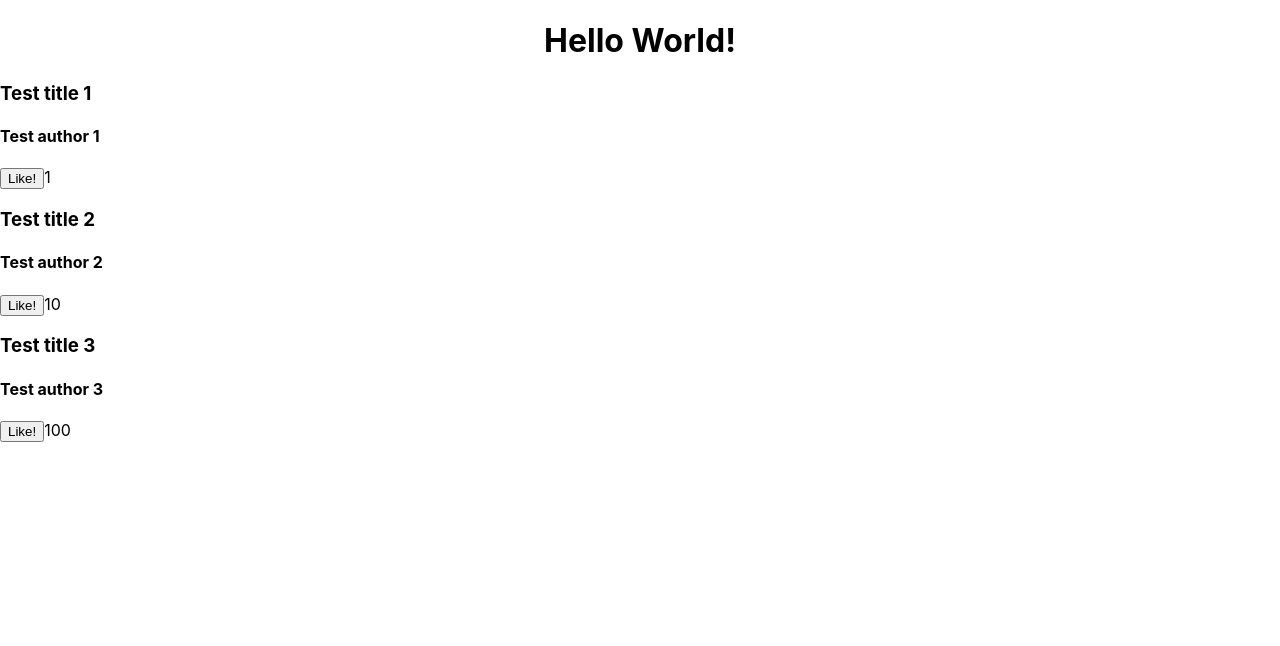
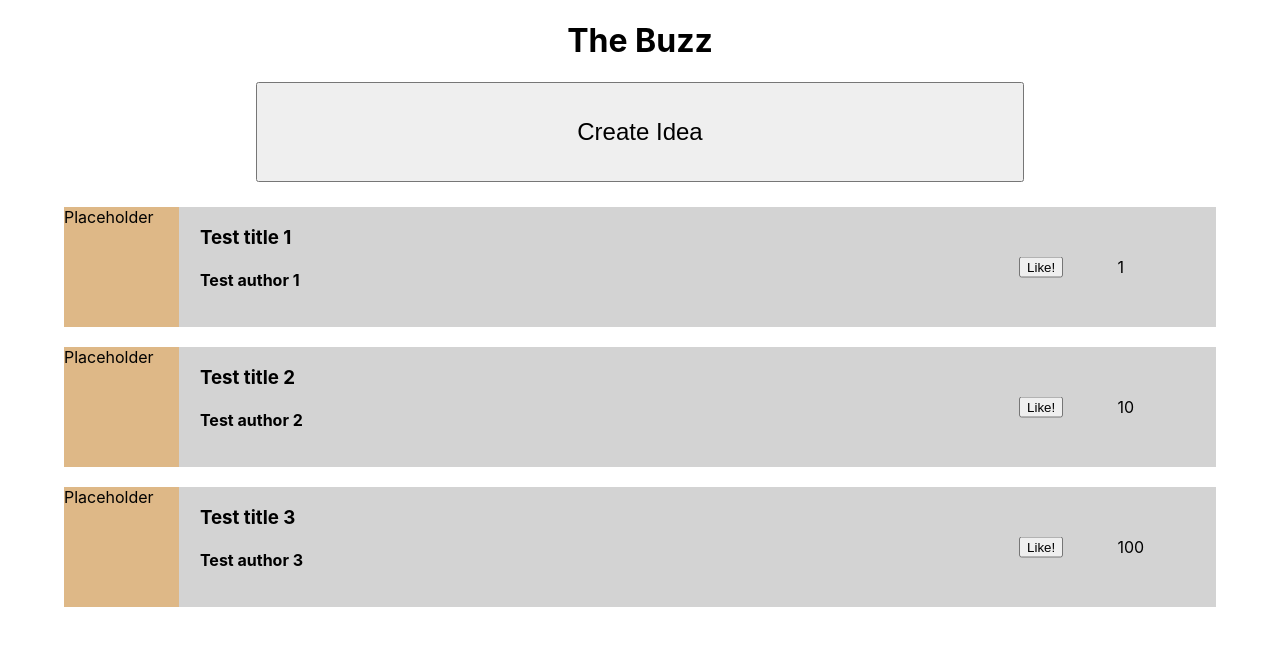
Before and after one commit to Sam20042/BuzzApplication, a React (Create React App) app in the folder web/the-buzz/: page / in a window 1280 px wide. Shown: the top 646 px of the page. Built offline with nearby package versions, Linux system fonts and the light colour scheme.

Commit message:
Updated CSS for Idea rows, added Create Idea component (cannot yet add ideas

```diff
--- a/web/the-buzz/src/App.js
+++ b/web/the-buzz/src/App.js
@@ -1,6 +1,7 @@
 import logo from './logo.svg';
 import './App.css';
 import Ideas from './components/IdeaRows.js';
+import CreateIdea from './components/CreateIdea.js';
 
 function ReactBase() {
   return (
@@ -33,9 +34,12 @@ function App() {
   return (
     <>
       <div className="App">
-        <h1>Hello World!</h1>
+        <h1>The Buzz</h1>
       </div>
       <div>
+        <CreateIdea />
+      </div>
+      <div className="ideaRows">
         <Ideas ideas={ideas} />
       </div>
     </>
--- /dev/null
+++ b/web/the-buzz/src/components/CreateIdea.css
@@ -0,0 +1,21 @@
+.create-idea {
+    width: 60%;
+    height: 100px;
+    margin-left: 20%;
+    margin-right: 20%;
+    margin-bottom: 2%;
+}
+
+.create-idea-button {
+    text-align: center;
+    width: 100%;
+    height: 100%;
+    font-size: 150%;
+
+}
+
+.write-idea-box {
+    width: 100%;
+    height: 100%;
+    font-size: 120%;
+}
--- /dev/null
+++ b/web/the-buzz/src/components/CreateIdea.js
@@ -0,0 +1,45 @@
+import { useState } from 'react';
+import './CreateIdea.css';
+
+
+
+function CreateIdea() {
+    const [inputType, changeInput] = useState("button");
+    return (
+        <div className="create-idea">
+            {inputType === "button" ? <CreateIdeaButton /> : <WriteIdeaBox />}
+        </div>
+    );
+
+    function CreateIdeaButton() {
+        return (
+            <>
+                <button
+                    className="create-idea-button"
+                    type="button"
+                    onClick={() => { changeInput("write") }}
+                >
+                    Create Idea
+                </button>
+            </>
+        );
+    }
+
+    function WriteIdeaBox() {
+        return (
+            <>
+                {/* <input type="text"
+                    className="write-idea-box"
+                    textarea=
+                    placeholder="Write your idea here..."
+                /> */}
+                <textarea
+                    className="write-idea-box"
+                    rows="6"
+                />
+            </>
+        );
+    }
+}
+
+export default CreateIdea;
--- /dev/null
+++ b/web/the-buzz/src/components/Idea.css
@@ -0,0 +1,52 @@
+.row {
+    height: 120px;
+    width: 90%;
+    margin-right: 5%;
+    margin-left: 5%;
+    background-color: gray;
+    margin-bottom: 20px;
+}
+
+.drop {
+    height: 100%;
+    width: 10%;
+    background-color: burlywood;
+    float: left;
+}
+
+.info {
+    height: 100%;
+    width: 90%;
+    float: right;
+    background-color: lightgray;
+}
+
+.labels {
+    width: 75%;
+    float: left;
+    margin-left: 2%
+}
+
+.likes {
+    height: 100%;
+    width: 19%;
+    float: right;
+    position: relative;
+}
+
+.like_button {
+    margin: 0;
+    position: absolute;
+    top: 50%;
+    -ms-transform: translateY(-50%);
+    transform: translateY(-50%);
+}
+
+.like_count {
+    margin: 0;
+    position: absolute;
+    top: 50%;
+    left: 50%;
+    -ms-transform: translateY(-50%);
+    transform: translateY(-50%);
+}
--- a/web/the-buzz/src/components/Idea.js
+++ b/web/the-buzz/src/components/Idea.js
@@ -1,21 +1,32 @@
 import React, { useState } from 'react';
+import './Idea.css';
 
 function Idea(props) {
+    const key = props.key;
+    const title = props.title;
+    const author = props.author;
+    const message = props.message;
+    //const numLikes = props.likes;
+
     const [likes, setLikes] = useState(props.likes);
+
     return (
         <div className="row">
+            <div className="drop">
+                Placeholder
+            </div>
             <div className="info">
                 <div className="labels">
                     <div className="title">
-                        <h3>{props.title}</h3>
+                        <h3>{title}</h3>
                     </div>
                     <div className="author" >
-                        <h4>{props.author}</h4>
+                        <h4>{author}</h4>
                     </div>
                 </div>
                 <div className="likes">
-                    <button type="button" onClick={() => setLikes(likes + 1)}>Like!</button>
-                    <span>{likes}</span>
+                    <button type="button" className="like_button" onClick={() => setLikes(likes + 1)}>Like!</button>
+                    <span className="like_count">{likes}</span>
                 </div>
             </div>
         </div>
--- a/web/the-buzz/src/components/IdeaRows.js
+++ b/web/the-buzz/src/components/IdeaRows.js
@@ -1,4 +1,5 @@
 import Idea from './Idea.js';
+
 
 function IdeaRows(props) {
     const ideas = props.ideas;
```
